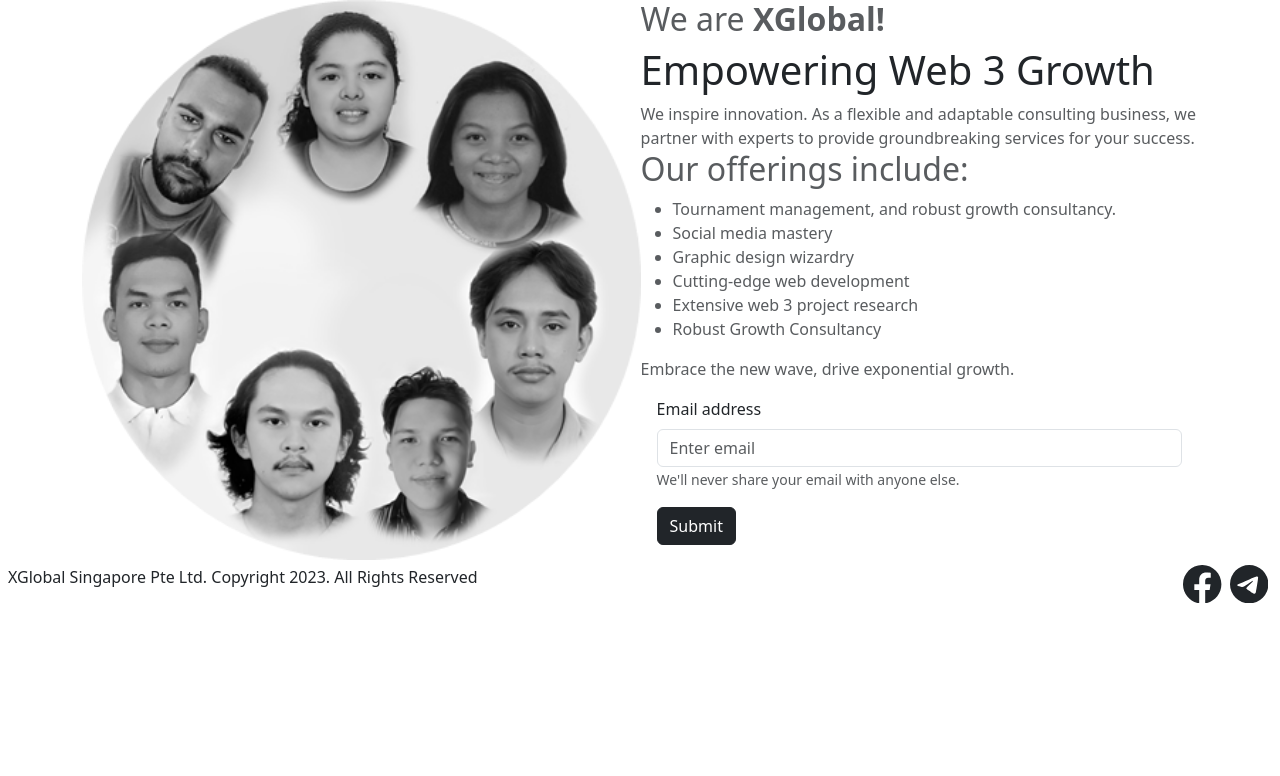
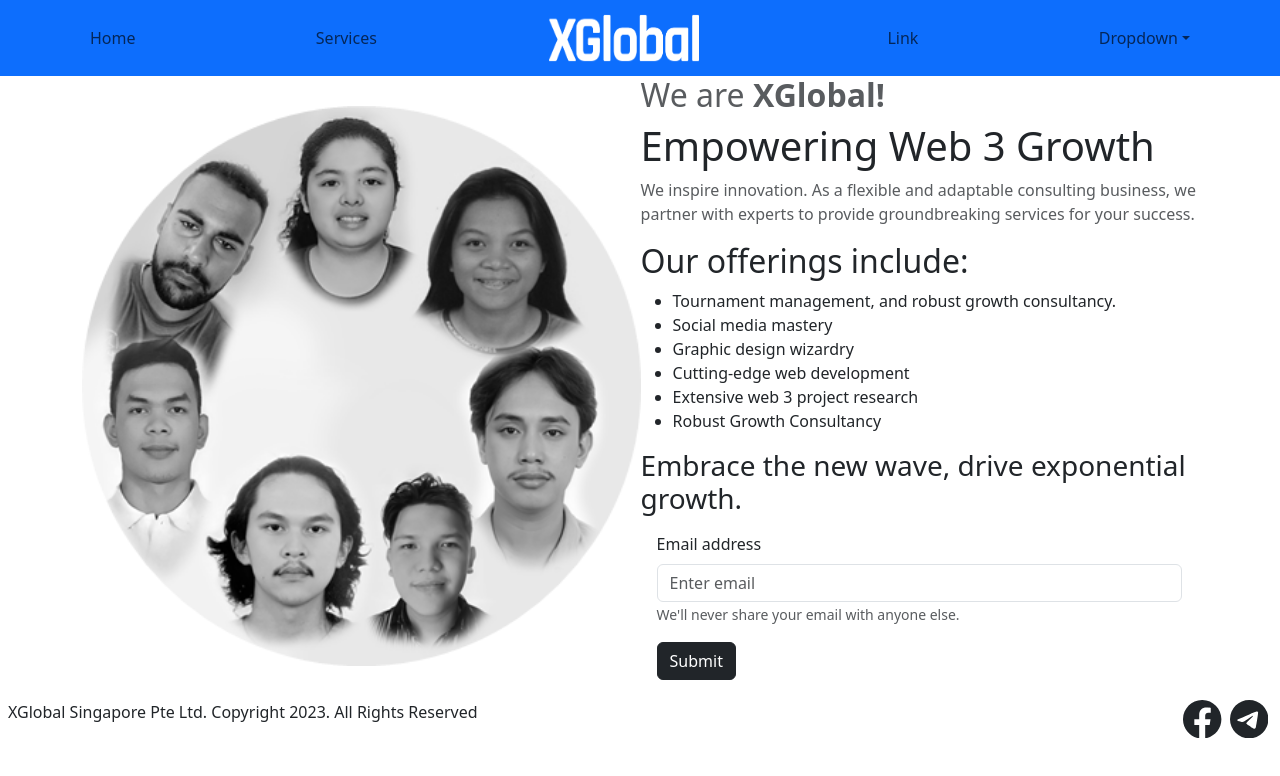
Before and after one commit to DanielUrn/xgantipattern, a React (Create React App) app: page / in a window 1280 px wide. Shown: the top 776 px of the page. Built offline with nearby package versions, Linux system fonts and the light colour scheme.

Commit message:
component folder and navbar ready

```diff
--- a/src/App.js
+++ b/src/App.js
@@ -1,13 +1,10 @@
 import logo from './logo.svg';
 import './App.css';
 import 'bootstrap/dist/css/bootstrap.min.css';
-import jeff from './img/jeff2.png'
-import ansel from './img/ansel2.png'
-import team from './img/team.png'
-import { Form, Button } from 'react-bootstrap';
 import React, { useState } from 'react';
-import { Facebook, Telegram } from 'react-bootstrap-icons';
-
+import Footer from './components/footer';
+import Home  from "./components/home";
+import Navigation from './components/navbar';
 
 function App() {
 
@@ -27,51 +24,9 @@ function App() {
 
   return (
     <div>
-      <div className='container'>
-        <div className='d-flex flex-md-row flex-column justify-content-center'>
-          {/* <div className='d-flex flex-sm-row flex-lg-column flex-grow-1'>
-            <img className='w-100' src={jeff} alt='Jeff pfp'></img>
-            <img className='w-100' src={ansel} alt='Ansel pfp'></img>
-          </div> */}
-          <img className='w-100 m-auto' src={team} alt='Team pfps'></img>
-          <div className="flex-grow-1">
-            <h2 className='text-muted'>We are <span className='fw-bold'>XGlobal!</span></h2>
-            <h1>Empowering Web 3 Growth</h1>
-            <p className='text-body-secondary'>We inspire innovation. As a flexible and adaptable consulting business, we partner with experts to provide groundbreaking services for your success.
-              <h2>Our offerings include:</h2>
-              <ul>
-                <li>Tournament management, and robust growth consultancy. </li>
-                <li>Social media mastery</li>
-                <li>Graphic design wizardry</li>
-                <li>Cutting-edge web development</li>
-                <li>Extensive web 3 project research</li>
-                <li>Robust Growth Consultancy</li>
-              </ul>
-              Embrace the new wave, drive exponential growth.</p>
-            <Form className='m-3'>
-              <Form.Group className="mb-3" controlId="formBasicEmail">
-                <Form.Label>Email address</Form.Label>
-                <Form.Control type="email" placeholder="Enter email" />
-                <Form.Text className="text-muted">
-                  We'll never share your email with anyone else.
-                </Form.Text>
-              </Form.Group>
-              <Button variant="dark" type="submit">
-                Submit
-              </Button>
-            </Form>
-          </div>
-        </div>
-      </div>
-      <div className='footer d-flex mx-2 my-1 justify-content-between'>
-        <div className=''>
-          <span>XGlobal Singapore Pte Ltd. Copyright 2023. All Rights Reserved</span>
-        </div>
-        <div>
-          <Facebook className='mx-1' width={"3vw"} height={"3vw"}></Facebook>
-          <Telegram className='mx-1' width={"3vw"} height={"3vw"}></Telegram>
-        </div>
-      </div>
+      <Navigation></Navigation>
+      <Home></Home>
+      <Footer></Footer>
     </div>
   );
 }
--- /dev/null
+++ b/src/components/footer.js
@@ -0,0 +1,20 @@
+import React from 'react'
+import { Facebook, Telegram } from 'react-bootstrap-icons';
+
+const Footer = () => {
+  return (
+    <div>
+      <div className='footer d-flex mx-2 my-1 justify-content-between'>
+        <div className=''>
+          <span>XGlobal Singapore Pte Ltd. Copyright 2023. All Rights Reserved</span>
+        </div>
+        <div>
+          <Facebook className='mx-1' width={"3vw"} height={"3vw"}></Facebook>
+          <Telegram className='mx-1' width={"3vw"} height={"3vw"}></Telegram>
+        </div>
+      </div>
+    </div>
+  )
+}
+
+export default Footer
--- /dev/null
+++ b/src/components/home.js
@@ -0,0 +1,50 @@
+import React from 'react'
+import { Form, Button } from 'react-bootstrap';
+import jeff from '../img/jeff2.png'
+import ansel from '../img/ansel2.png'
+import team from '../img/team.png'
+
+const Home = () => {
+  return (
+    <div>
+      <div className='container'>
+        <div className='d-flex flex-md-row flex-column justify-content-center'>
+          {/* <div className='d-flex flex-sm-row flex-lg-column flex-grow-1'>
+            <img className='w-100' src={jeff} alt='Jeff pfp'></img>
+            <img className='w-100' src={ansel} alt='Ansel pfp'></img>
+          </div> */}
+          <img className='w-100 m-auto' src={team} alt='Team pfps'></img>
+          <div className="flex-grow-1">
+            <h2 className='text-muted'>We are <span className='fw-bold'>XGlobal!</span></h2>
+            <h1>Empowering Web 3 Growth</h1>
+            <p className='text-body-secondary'>We inspire innovation. As a flexible and adaptable consulting business, we partner with experts to provide groundbreaking services for your success.</p>
+            <h2>Our offerings include:</h2>
+            <ul>
+              <li>Tournament management, and robust growth consultancy. </li>
+              <li>Social media mastery</li>
+              <li>Graphic design wizardry</li>
+              <li>Cutting-edge web development</li>
+              <li>Extensive web 3 project research</li>
+              <li>Robust Growth Consultancy</li>
+            </ul>
+            <h3>Embrace the new wave, drive exponential growth.</h3>
+            <Form className='m-3'>
+              <Form.Group className="mb-3" controlId="formBasicEmail">
+                <Form.Label>Email address</Form.Label>
+                <Form.Control type="email" placeholder="Enter email" />
+                <Form.Text className="text-muted">
+                  We'll never share your email with anyone else.
+                </Form.Text>
+              </Form.Group>
+              <Button variant="dark" type="submit">
+                Submit
+              </Button>
+            </Form>
+          </div>
+        </div>
+      </div>
+    </div>
+  )
+}
+
+export default Home
--- /dev/null
+++ b/src/components/navbar.js
@@ -0,0 +1,36 @@
+import React from 'react'
+import { Container, Navbar, Nav, NavDropdown } from 'react-bootstrap'
+import logo from '../img/navbrand.png'
+const Navigation = () => {
+  return (
+    <Navbar expand="lg" className="bg-primary" sticky='top'>
+      <Container>
+      <Navbar.Brand href="#home" className='d-lg-none'> <img src={logo} alt='logo' width={'150px'} height={'50px'}></img> </Navbar.Brand>
+        <Navbar.Toggle aria-controls="basic-navbar-nav" />
+        <Navbar.Collapse id="basic-navbar-nav" className=''>
+          <Nav className='align-items-center justify-content-between flex-grow-1'>
+            <Nav.Link href="#home">Home</Nav.Link>
+            <Nav.Link href="#services">Services</Nav.Link>
+
+        <Navbar.Brand href="#home" className='d-none d-lg-inline-block'> <img src={logo} alt='logo' width={'150px'} height={'50px'}></img> </Navbar.Brand>
+
+            <Nav.Link href="#link">Link</Nav.Link>
+            <NavDropdown title="Dropdown" id="basic-nav-dropdown">
+              <NavDropdown.Item href="#action/3.1">Action</NavDropdown.Item>
+              <NavDropdown.Item href="#action/3.2">
+                Another action
+              </NavDropdown.Item>
+              <NavDropdown.Item href="#action/3.3">Something</NavDropdown.Item>
+              <NavDropdown.Divider />
+              <NavDropdown.Item href="#action/3.4">
+                Separated link
+              </NavDropdown.Item>
+            </NavDropdown>
+          </Nav>
+        </Navbar.Collapse>
+      </Container>
+    </Navbar>
+  )
+}
+
+export default Navigation
```
Also changed, not shown: src/img/navbrand.png (added), 1 other file (tests, documents, lock files or other folders).
